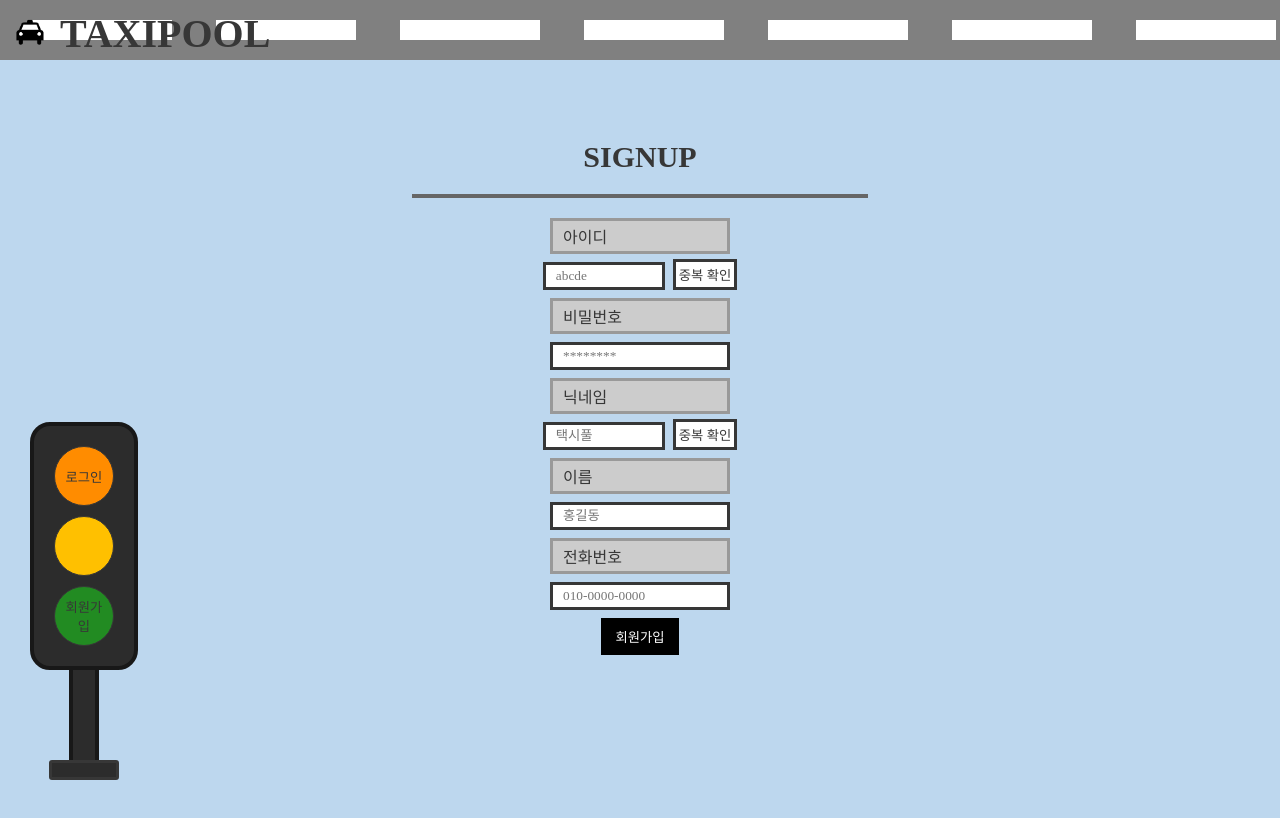
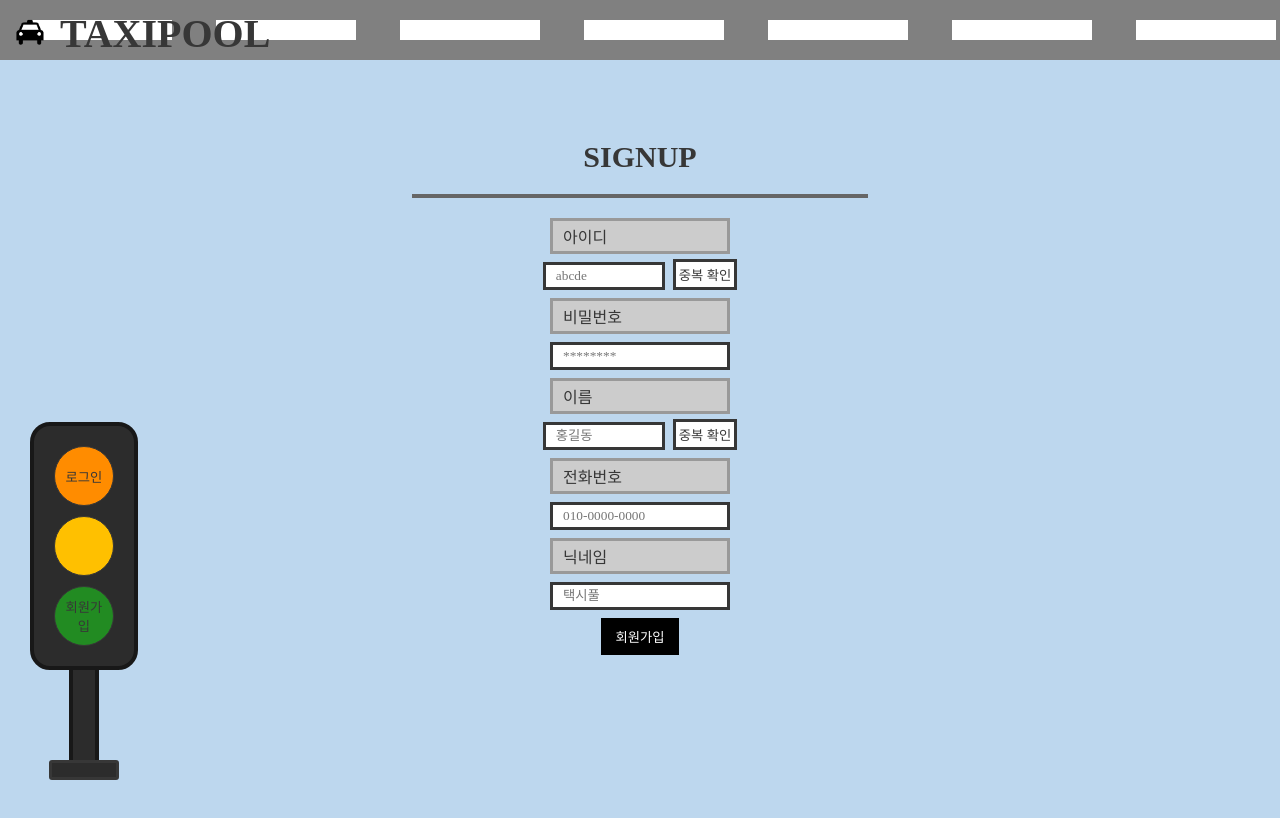
Before and after one commit to taxipool/frontend, a React (Create React App) app: page /signup in a window 1280 px wide. Shown: the top 818 px of the page. Built offline with nearby package versions, Linux system fonts and the light colour scheme; no server answers; some icons are missing; a web font is replaced by a local one.

Commit message:
로그인 페이지, 회원가입 페이지 통신 코드 수정

```diff
--- a/src/Login.js
+++ b/src/Login.js
@@ -3,6 +3,7 @@ import axios from 'axios';
 import './Login.css';
 
 function Login() {
+    // 통신
     const token = JSON.parse(sessionStorage.getItem("access_token"));
     const [inputId, setInputId] = useState('')
     const [inputPw, setInputPw] = useState('')
@@ -18,7 +19,8 @@ function Login() {
     []);
 
     const onClickLogin = () => {
-        axios.post('http://taxipool.iptime.org:8080/api/user/', null, {
+        // post
+        axios.post('http://kittaxipool.iptime.org:3000/api/user/', null, {
             params: {
             'user_id': inputId,
             'user_pw': inputPw
@@ -27,27 +29,30 @@ function Login() {
                 Authorization: `Bearer ${token}`
             }
         })
+
         .then(res => {
-            if (res.data.id === undefined){
-                alert('아이디 일치 x')
-            } else if (res.data.id === null){
-                alert('비번 일치 x')
-            } else if (res.data.id === inputId) {
-                console.log('로그인 성공')
+            // 아이디 또는 비번 일치 x
+            if (res.status === 400){
+                console.log('로그인 실패')
+                alert('아이디 또는 비밀번호를 잘못 입력했습니다. 입력하신 내용을 다시 확인해주세요.')
+                // href
+                window.location.href="/main";
+            }
+            // 로그인 성공
+            else if (res.status === 200) {
+                console.log(token, '로그인 성공')
                 let token = res.data.token;
                 sessionStorage.setItem("access_token", token);
-                console.log(token);
                 sessionStorage.setItem('user_id', inputId)
             }
-            if (res.status == 200)
-                window.location.href="/main";
         })
         .catch(err => {
-            alert("로그인 실패!!");
+            alert("네트워크가 불안정합니다.");
             console.log(err);
         });
     }
 
+    // 디자인
     return(
         <div className="login">
             <div className='login-container'>
--- a/src/Signup.js
+++ b/src/Signup.js
@@ -3,77 +3,93 @@ import axios from 'axios';
 import './Signup.css';
 
 function Signup() {
-    const [inputId, setInputId] = useState('');
-    const [inputPw, setInputPw] = useState('');
-    const [inputName, setInputName] = useState('');
-    const [inputNicname, setInputNicname] = useState('');
-    const [inputNum, setInputNum] = useState('');
+    // 통신
+    const [id, setId] = useState('');
+    const [password, setPassword] = useState('');
+    const [name, setName] = useState('');
+    const [phonenumber, setPhonenumber] = useState('');
+    const [nickname, setNickname] = useState('');
 
-    const handleInputId = (e) => {
-        setInputId(e.target.value)
+    const onIdHandler = (event) => {
+        setId(event.currentTarget.value)
     }
-    const handleInputPw = (e) => {
-        setInputPw(e.target.value)
+    const onPasswordHandler = (event) => {
+        setPassword(event.currentTarget.value)
     }
-    const handleInputName = (e) => {
-        setInputName(e.target.value)
+    const onNameHandler = (event) => {
+        setName(event.currentTarget.value)
     }
-    const handleInputNicname = (e) => {
-        setInputNicname(e.target.value)
+    const onPhonenumberHandler = (event) => {
+        setPhonenumber(event.currentTarget.value)
     }
-    const handleInputNum = (e) => {
-        setInputNum(e.target.value)
+    const onNicknameHandler = (event) => {
+        setNickname(event.currentTarget.value)
     }
 
-    const onClickSignup = () => {
-        axios.post('http://taxipool.iptime.org:8080/api/rooms/', null, {
+    useEffect(() => {
+    },
+    []);
+
+    const onClickSignup = (event) => {
+        // 기본 클릭 동작 방지
+        event.preventDefault()
+        axios.post('http://kittaxipool.iptime.org:3000/api/user/', null, {
             params: {
-            'user_id': inputId,
-            'user_pw': inputPw
+            'id': id,
+            'password': password,
+            'name': name,
+            'password': password,
+            'phonenumber': phonenumber,
+            'nickname': nickname,
             }
         })
         .then(res => {
+            // 회원가입 실패
+            if (res.status === 400){
+                console.log('회원가입 실패')
+                alert('회원가입을 실패했습니다. 입력하신 내용을 다시 확인해주세요.')
+            }
+            // 회원가입 성공
+            else if (res.status === 200) {
+                console.log('회원가입 성공')
+                // href
+                window.location.href="/login";
+            }
             console.log(res);
             window.location.href="/login";
         })
         .catch(err => {
-            alert("회원가입 실패!!");
+            alert("네트워크가 불안정합니다.");
             console.log(err);
         });
     }
 
-    useEffect(() => {
-        axios.post('http://taxipool.iptime.org:8080/api/user/')
-        .then(res => console.log(res))
-        .catch(res => console.log('통신 실패!!'))
-    },
-    [])
-
+    // 디자인
     return(
         <div class="signup">
             <h2 class="title">SIGNUP</h2>
             <hr></hr>
             <div>
-                <label htmlFor='input_id'>아이디</label>
-                <input placeholder="abcde" maxLength="10" class="check_input" type='text' name='input_id' value={inputId} onChange={handleInputId} />
+                <label htmlFor='id'>아이디</label>
+                <input placeholder="abcde" maxLength="10" class="check_input" type='text' name='id' value={id} onChange={onIdHandler} />
                 <button class="btn">중복 확인</button>
             </div>
             <div>
-                <label htmlFor='input_pw'>비밀번호</label>
-                <input placeholder="********" maxLength="20" type='password' name='input_pw' value={inputPw} onChange={handleInputPw} />
+                <label htmlFor='password'>비밀번호</label>
+                <input placeholder="********" maxLength="20" type='password' name='password' value={password} onChange={onPasswordHandler} />
             </div>
             <div>
-                <label htmlFor='input_nickname'>닉네임</label>
-                <input maxLength="6" placeholder="택시풀" class="check_input" type='text' value={inputNicname} onChange={handleInputNicname} />
+                <label htmlFor='name'>이름</label>
+                <input maxLength="6" placeholder="홍길동" class="check_input" type='text' name='name' value={name} onChange={onNameHandler} />
                 <button class="btn">중복 확인</button>
             </div>
             <div>
-                <label htmlFor='input_name'>이름</label>
-                <input placeholder="홍길동" type='text' value={inputName} onChange={handleInputName} />
+                <label htmlFor='phonenumber'>전화번호</label>
+                <input placeholder="010-0000-0000" type='text' name='phonenumber' value={phonenumber} onChange={onPhonenumberHandler} />
             </div>
             <div>
-                <label htmlFor='input_num'>전화번호</label>
-                <input placeholder="010-0000-0000" type='text' value={inputNum} onChange={handleInputNum} />
+                <label htmlFor='nickname'>닉네임</label>
+                <input placeholder="택시풀" type='text' name='nickname' value={nickname} onChange={onNicknameHandler} />
             </div>
             <div>
                 <button class="singup_button" type='button' onClick={onClickSignup}>회원가입</button>
```
